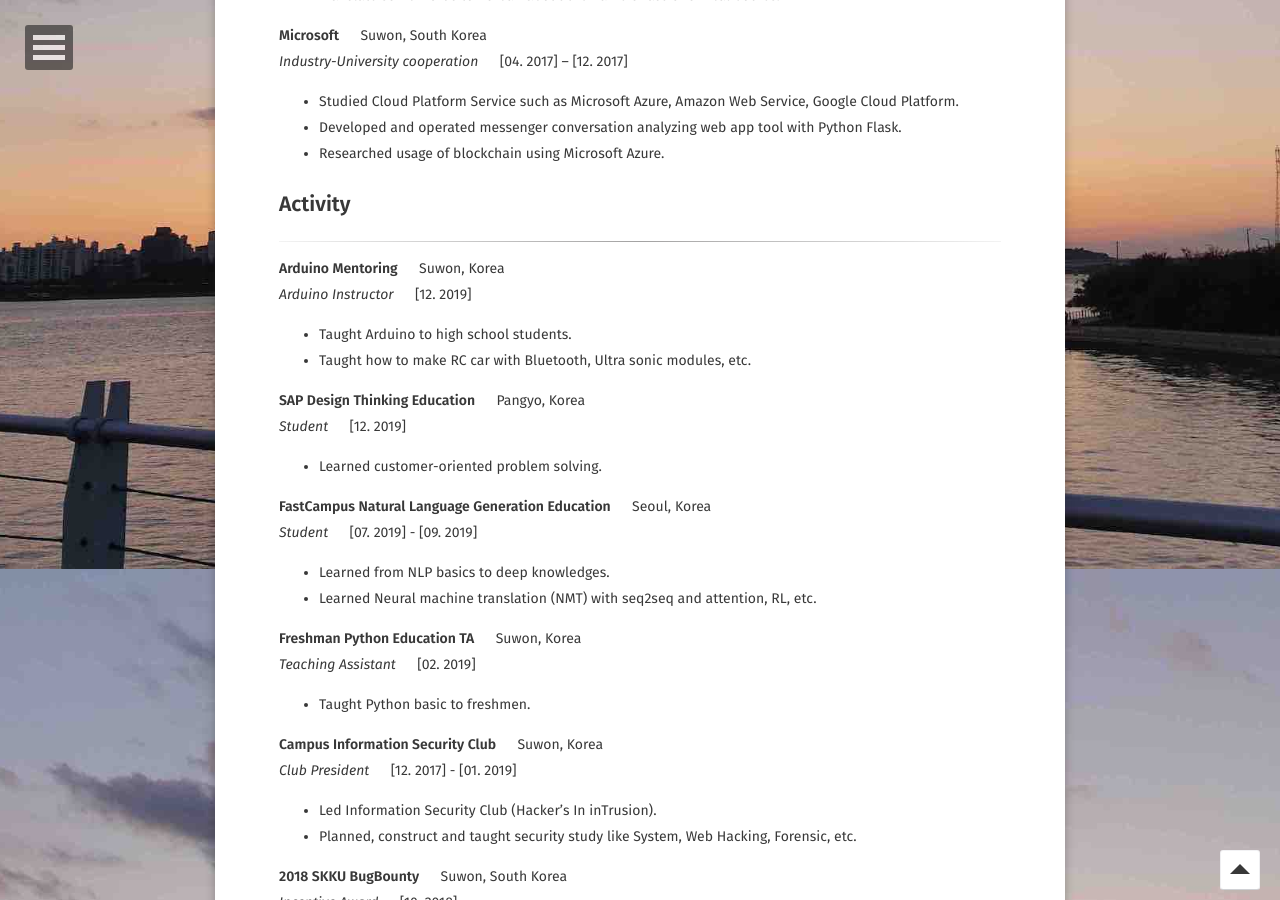
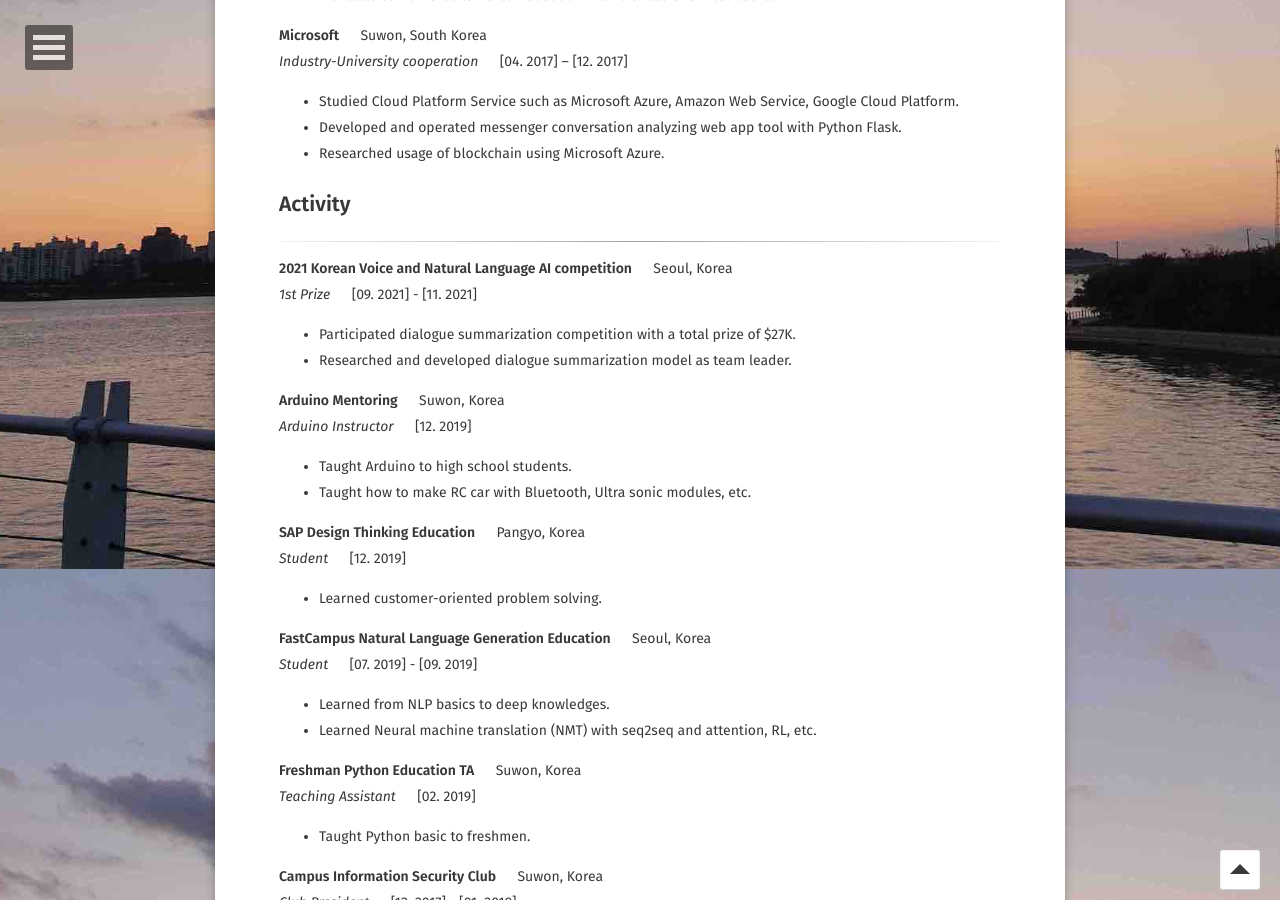
Before and after one commit to psj8252/psj8252.github.io, a Jekyll site: the page built from about/index.md, in a window 1280 px wide and 900 px high, scrolled down 2131 px. Built offline with Jekyll 4.4.1, drawn with Linux system fonts in a browser that asks for light colours.

Commit message:
feat: Add AI competition activity

```diff
--- a/about/index.md
+++ b/about/index.md
@@ -83,6 +83,12 @@ __Microsoft__ &emsp; Suwon, South Korea
 
 ---
 
+__2021 Korean Voice and Natural Language AI competition__ &emsp; Seoul, Korea
+*1st Prize* &emsp; [09. 2021] - [11. 2021]
+
+- Participated dialogue summarization competition with a total prize of $27K.
+- Researched and developed dialogue summarization model as team leader.
+
 __Arduino Mentoring__ &emsp; Suwon, Korea
 *Arduino Instructor* &emsp; [12. 2019]
 
```
